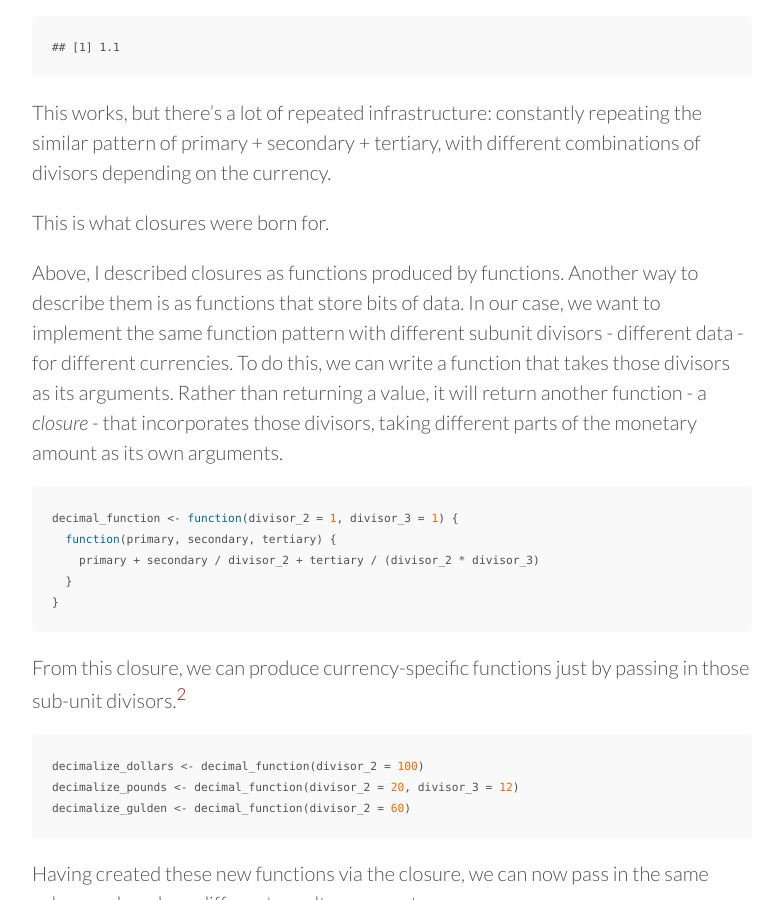
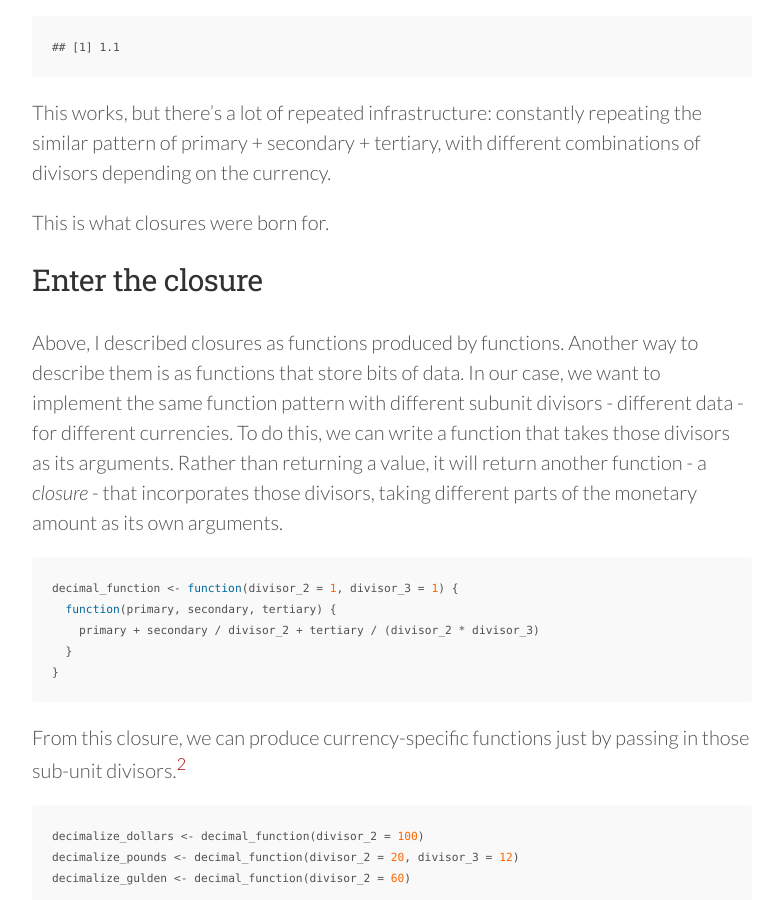
Before and after one commit to mdlincoln/mdlincoln.github.io, a Jekyll site: the page built from _posts/2017-03-20-r-closures-and-currency-decimalization.markdown, in a window 1280 px wide and 900 px high, scrolled down 2437 px. Shown: the whole window, without its empty margins (248-1028 px from the left). Built offline with Jekyll 4.4.1, drawn with Linux system fonts in a browser that asks for light colours; nearby versions of some CDN libraries; a script that is not in the unit is left out.

Commit message:
subhead for closures

````diff
--- a/_posts/2017-03-20-r-closures-and-currency-decimalization.markdown
+++ b/_posts/2017-03-20-r-closures-and-currency-decimalization.markdown
@@ -81,6 +81,9 @@ This works, but there's a lot of repeated infrastructure: constantly repeating t
 
 This is what closures were born for.
 
+Enter the closure
+-----------------
+
 Above, I described closures as functions produced by functions. Another way to describe them is as functions that store bits of data. In our case, we want to implement the same function pattern with different subunit divisors - different data - for different currencies. To do this, we can write a function that takes those divisors as its arguments. Rather than returning a value, it will return another function - a *closure* - that incorporates those divisors, taking different parts of the monetary amount as its own arguments.
 
 ``` r
````
